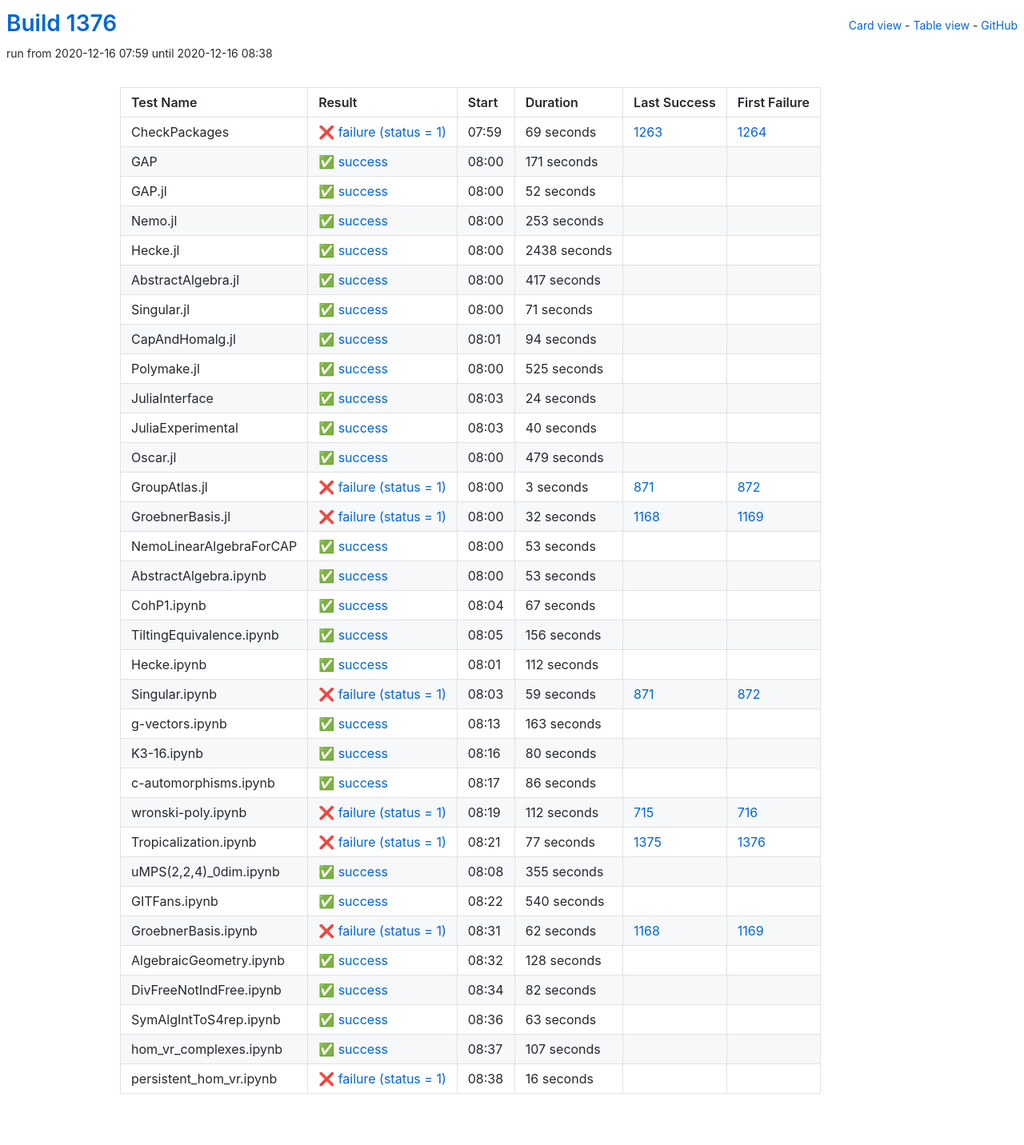
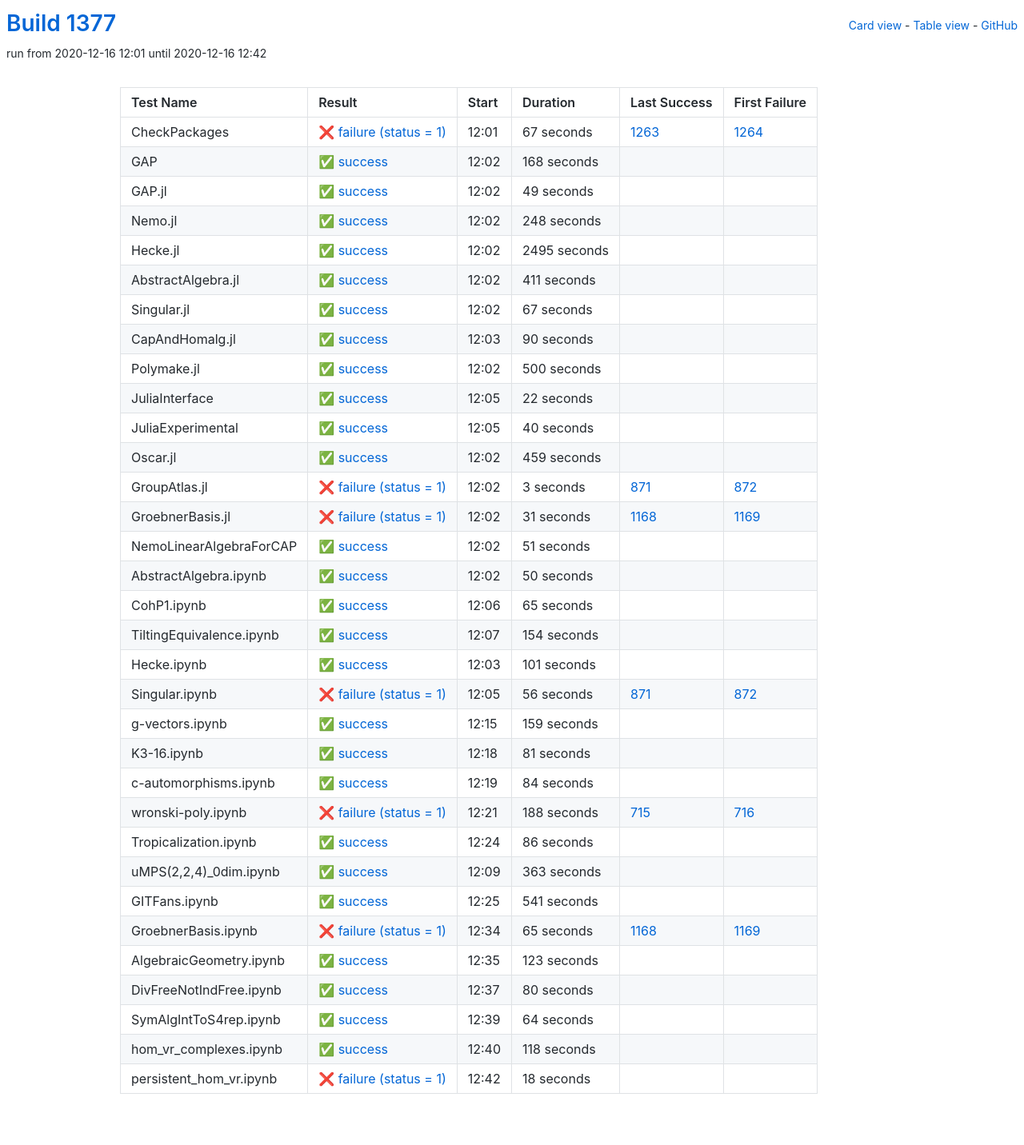
Before and after one commit to oscar-system/oscar-ci-status-stable, a Jekyll site: the page built from table.html, in a window 1280 px wide. Shown: the whole page at 80% size. Built offline with Jekyll 4.4.1, drawn with Linux system fonts in a browser that asks for light colours.

Commit message:
Build #1377

```diff
--- a/_data/ci.yml
+++ b/_data/ci.yml
@@ -1,6 +1,6 @@
 ---
-build: 1376
-build_url: https://oscarci.mathematik.uni-kl.de/job/oscar-stable/1376/
+build: 1377
+build_url: https://oscarci.mathematik.uni-kl.de/job/oscar-stable/1377/
 job: oscar-stable
 organization: oscar-system
 repo: oscar-ci-status-stable
@@ -8,128 +8,128 @@ repourl: https://github.com/oscar-system/oscar-ci-status-stable
 tests:
 - name: CheckPackages
   id: checkpackages
-  log: https://oscarci.mathematik.uni-kl.de/job/oscar-stable/1376/artifact/logs/build-1376/CheckPackages.log
-  start: 2020-12-16 07:59
+  log: https://oscarci.mathematik.uni-kl.de/job/oscar-stable/1377/artifact/logs/build-1377/CheckPackages.log
+  start: 2020-12-16 12:01
   success: false
   exitcode: 1
   status: failure
-  duration: 69
+  duration: 67
   last_success: 1263
   last_success_url: https://oscarci.mathematik.uni-kl.de/job/oscar-stable/1263/
   first_failure: 1264
   first_failure_url: https://oscarci.mathematik.uni-kl.de/job/oscar-stable/1264/
 - name: GAP
   id: gap
-  log: https://oscarci.mathematik.uni-kl.de/job/oscar-stable/1376/artifact/logs/build-1376/GAP.log
-  start: 2020-12-16 08:00
+  log: https://oscarci.mathematik.uni-kl.de/job/oscar-stable/1377/artifact/logs/build-1377/GAP.log
+  start: 2020-12-16 12:02
   success: true
   exitcode: 0
   status: success
-  duration: 171
+  duration: 168
   last_success: false
   last_success_url:
   first_failure: false
   first_failure_url:
 - name: GAP.jl
   id: gap-jl
-  log: https://oscarci.mathematik.uni-kl.de/job/oscar-stable/1376/artifact/logs/build-1376/GAP.jl.log
-  start: 2020-12-16 08:00
+  log: https://oscarci.mathematik.uni-kl.de/job/oscar-stable/1377/artifact/logs/build-1377/GAP.jl.log
+  start: 2020-12-16 12:02
   success: true
   exitcode: 0
   status: success
-  duration: 52
+  duration: 49
   last_success: false
   last_success_url:
   first_failure: false
   first_failure_url:
 - name: Nemo.jl
   id: nemo-jl
-  log: https://oscarci.mathematik.uni-kl.de/job/oscar-stable/1376/artifact/logs/build-1376/Nemo.jl.log
-  start: 2020-12-16 08:00
+  log: https://oscarci.mathematik.uni-kl.de/job/oscar-stable/1377/artifact/logs/build-1377/Nemo.jl.log
+  start: 2020-12-16 12:02
   success: true
   exitcode: 0
   status: success
-  duration: 253
+  duration: 248
   last_success: false
   last_success_url:
   first_failure: false
   first_failure_url:
 - name: Hecke.jl
   id: hecke-jl
-  log: https://oscarci.mathematik.uni-kl.de/job/oscar-stable/1376/artifact/logs/build-1376/Hecke.jl.log
-  start: 2020-12-16 08:00
+  log: https://oscarci.mathematik.uni-kl.de/job/oscar-stable/1377/artifact/logs/build-1377/Hecke.jl.log
+  start: 2020-12-16 12:02
   success: true
   exitcode: 0
   status: success
-  duration: 2438
+  duration: 2495
   last_success: false
   last_success_url:
   first_failure: false
   first_failure_url:
 - name: AbstractAlgebra.jl
   id: abstractalgebra-jl
-  log: https://oscarci.mathematik.uni-kl.de/job/oscar-stable/1376/artifact/logs/build-1376/AbstractAlgebra.jl.log
-  start: 2020-12-16 08:00
+  log: https://oscarci.mathematik.uni-kl.de/job/oscar-stable/1377/artifact/logs/build-1377/AbstractAlgebra.jl.log
+  start: 2020-12-16 12:02
   success: true
   exitcode: 0
   status: success
-  duration: 417
+  duration: 411
   last_success: false
   last_success_url:
   first_failure: false
   first_failure_url:
 - name: Singular.jl
   id: singular-jl
-  log: https://oscarci.mathematik.uni-kl.de/job/oscar-stable/1376/artifact/logs/build-1376/Singular.jl.log
-  start: 2020-12-16 08:00
+  log: https://oscarci.mathematik.uni-kl.de/job/oscar-stable/1377/artifact/logs/build-1377/Singular.jl.log
+  start: 2020-12-16 12:02
   success: true
   exitcode: 0
   status: success
-  duration: 71
+  duration: 67
   last_success: false
   last_success_url:
   first_failure: false
   first_failure_url:
 - name: CapAndHomalg.jl
   id: capandhomalg-jl
-  log: https://oscarci.mathematik.uni-kl.de/job/oscar-stable/1376/artifact/logs/build-1376/CapAndHomalg.jl.log
-  start: 2020-12-16 08:01
+  log: https://oscarci.mathematik.uni-kl.de/job/oscar-stable/1377/artifact/logs/build-1377/CapAndHomalg.jl.log
+  start: 2020-12-16 12:03
   success: true
   exitcode: 0
   status: success
-  duration: 94
+  duration: 90
   last_success: false
   last_success_url:
   first_failure: false
   first_failure_url:
 - name: Polymake.jl
   id: polymake-jl
-  log: https://oscarci.mathematik.uni-kl.de/job/oscar-stable/1376/artifact/logs/build-1376/Polymake.jl.log
-  start: 2020-12-16 08:00
+  log: https://oscarci.mathematik.uni-kl.de/job/oscar-stable/1377/artifact/logs/build-1377/Polymake.jl.log
+  start: 2020-12-16 12:02
   success: true
   exitcode: 0
   status: success
-  duration: 525
+  duration: 500
   last_success: false
   last_success_url:
   first_failure: false
   first_failure_url:
 - name: JuliaInterface
   id: juliainterface
-  log: https://oscarci.mathematik.uni-kl.de/job/oscar-stable/1376/artifact/logs/build-1376/JuliaInterface.log
-  start: 2020-12-16 08:03
+  log: https://oscarci.mathematik.uni-kl.de/job/oscar-stable/1377/artifact/logs/build-1377/JuliaInterface.log
+  start: 2020-12-16 12:05
   success: true
   exitcode: 0
   status: success
-  duration: 24
+  duration: 22
   last_success: false
   last_success_url:
   first_failure: false
   first_failure_url:
 - name: JuliaExperimental
   id: juliaexperimental
-  log: https://oscarci.mathematik.uni-kl.de/job/oscar-stable/1376/artifact/logs/build-1376/JuliaExperimental.log
-  start: 2020-12-16 08:03
+  log: https://oscarci.mathematik.uni-kl.de/job/oscar-stable/1377/artifact/logs/build-1377/JuliaExperimental.log
+  start: 2020-12-16 12:05
   success: true
   exitcode: 0
   status: success
@@ -140,20 +140,20 @@ tests:
   first_failure_url:
 - name: Oscar.jl
   id: oscar-jl
-  log: https://oscarci.mathematik.uni-kl.de/job/oscar-stable/1376/artifact/logs/build-1376/Oscar.jl.log
-  start: 2020-12-16 08:00
+  log: https://oscarci.mathematik.uni-kl.de/job/oscar-stable/1377/artifact/logs/build-1377/Oscar.jl.log
+  start: 2020-12-16 12:02
   success: true
   exitcode: 0
   status: success
-  duration: 479
+  duration: 459
   last_success: false
   last_success_url:
   first_failure: false
   first_failure_url:
 - name: GroupAtlas.jl
   id: groupatlas-jl
-  log: https://oscarci.mathematik.uni-kl.de/job/oscar-stable/1376/artifact/logs/build-1376/GroupAtlas.jl.log
-  start: 2020-12-16 08:00
+  log: https://oscarci.mathematik.uni-kl.de/job/oscar-stable/1377/artifact/logs/build-1377/GroupAtlas.jl.log
+  start: 2020-12-16 12:02
   success: false
   exitcode: 1
   status: failure
@@ -164,104 +164,200 @@ tests:
   first_failure_url: https://oscarci.mathematik.uni-kl.de/job/oscar-stable/872/
 - name: GroebnerBasis.jl
   id: groebnerbasis-jl
-  log: https://oscarci.mathematik.uni-kl.de/job/oscar-stable/1376/artifact/logs/build-1376/GroebnerBasis.jl.log
-  start: 2020-12-16 08:00
+  log: https://oscarci.mathematik.uni-kl.de/job/oscar-stable/1377/artifact/logs/build-1377/GroebnerBasis.jl.log
+  start: 2020-12-16 12:02
   success: false
   exitcode: 1
   status: failure
-  duration: 32
+  duration: 31
   last_success: 1168
   last_success_url: https://oscarci.mathematik.uni-kl.de/job/oscar-stable/1168/
   first_failure: 1169
   first_failure_url: https://oscarci.mathematik.uni-kl.de/job/oscar-stable/1169/
 - name: NemoLinearAlgebraForCAP
   id: nemolinearalgebraforcap
-  log: https://oscarci.mathematik.uni-kl.de/job/oscar-stable/1376/artifact/logs/build-1376/NemoLinearAlgebraForCAP.log
-  start: 2020-12-16 08:00
+  log: https://oscarci.mathematik.uni-kl.de/job/oscar-stable/1377/artifact/logs/build-1377/NemoLinearAlgebraForCAP.log
+  start: 2020-12-16 12:02
   success: true
   exitcode: 0
   status: success
-  duration: 53
+  duration: 51
   last_success: false
   last_success_url:
   first_failure: false
   first_failure_url:
 - name: AbstractAlgebra.ipynb
   id: abstractalgebra-ipynb
-  log: https://oscarci.mathematik.uni-kl.de/job/oscar-stable/1376/artifact/logs/build-1376/AbstractAlgebra.ipynb.log
-  start: 2020-12-16 08:00
+  log: https://oscarci.mathematik.uni-kl.de/job/oscar-stable/1377/artifact/logs/build-1377/AbstractAlgebra.ipynb.log
+  start: 2020-12-16 12:02
   success: true
   exitcode: 0
   status: success
-  duration: 53
+  duration: 50
   last_success: false
   last_success_url:
   first_failure: false
   first_failure_url:
 - name: CohP1.ipynb
   id: cohp1-ipynb
-  log: https://oscarci.mathematik.uni-kl.de/job/oscar-stable/1376/artifact/logs/build-1376/CohP1.ipynb.log
-  start: 2020-12-16 08:04
+  log: https://oscarci.mathematik.uni-kl.de/job/oscar-stable/1377/artifact/logs/build-1377/CohP1.ipynb.log
+  start: 2020-12-16 12:06
   success: true
   exitcode: 0
   status: success
-  duration: 67
+  duration: 65
   last_success: false
   last_success_url:
   first_failure: false
   first_failure_url:
 - name: TiltingEquivalence.ipynb
   id: tiltingequivalence-ipynb
-  log: https://oscarci.mathematik.uni-kl.de/job/oscar-stable/1376/artifact/logs/build-1376/TiltingEquivalence.ipynb.log
-  start: 2020-12-16 08:05
+  log: https://oscarci.mathematik.uni-kl.de/job/oscar-stable/1377/artifact/logs/build-1377/TiltingEquivalence.ipynb.log
+  start: 2020-12-16 12:07
   success: true
   exitcode: 0
   status: success
-  duration: 156
+  duration: 154
   last_success: false
   last_success_url:
   first_failure: false
   first_failure_url:
 - name: Hecke.ipynb
   id: hecke-ipynb
-  log: https://oscarci.mathematik.uni-kl.de/job/oscar-stable/1376/artifact/logs/build-1376/Hecke.ipynb.log
-  start: 2020-12-16 08:01
+  log: https://oscarci.mathematik.uni-kl.de/job/oscar-stable/1377/artifact/logs/build-1377/Hecke.ipynb.log
+  start: 2020-12-16 12:03
   success: true
   exitcode: 0
   status: success
-  duration: 112
+  duration: 101
   last_success: false
   last_success_url:
   first_failure: false
   first_failure_url:
 - name: Singular.ipynb
   id: singular-ipynb
-  log: https://oscarci.mathematik.uni-kl.de/job/oscar-stable/1376/artifact/logs/build-1376/Singular.ipynb.log
-  start: 2020-12-16 08:03
+  log: https://oscarci.mathematik.uni-kl.de/job/oscar-stable/1377/artifact/logs/build-1377/Singular.ipynb.log
+  start: 2020-12-16 12:05
   success: false
   exitcode: 1
   status: failure
-  duration: 59
+  duration: 56
   last_success: 871
   last_success_url: https://oscarci.mathematik.uni-kl.de/job/oscar-stable/871/
   first_failure: 872
   first_failure_url: https://oscarci.mathematik.uni-kl.de/job/oscar-stable/872/
 - name: g-vectors.ipynb
   id: g-vectors-ipynb
-  log: https://oscarci.mathematik.uni-kl.de/job/oscar-stable/1376/artifact/logs/build-1376/g-vectors.ipynb.log
-  start: 2020-12-16 08:13
+  log: https://oscarci.mathematik.uni-kl.de/job/oscar-stable/1377/artifact/logs/build-1377/g-vectors.ipynb.log
+  start: 2020-12-16 12:15
   success: true
   exitcode: 0
   status: success
-  duration: 163
+  duration: 159
   last_success: false
   last_success_url:
   first_failure: false
   first_failure_url:
 - name: K3-16.ipynb
   id: k3-16-ipynb
-  log: https://oscarci.mathematik.uni-kl.de/job/oscar-stable/1376/artifact/logs/build-1376/K3-16.ipynb.log
-  start: 2020-12-16 08:16
+  log: https://oscarci.mathematik.uni-kl.de/job/oscar-stable/1377/artifact/logs/build-1377/K3-16.ipynb.log
+  start: 2020-12-16 12:18
+  success: true
+  exitcode: 0
+  status: success
+  duration: 81
+  last_success: false
+  last_success_url:
+  first_failure: false
+  first_failure_url:
+- name: c-automorphisms.ipynb
+  id: c-automorphisms-ipynb
+  log: https://oscarci.mathematik.uni-kl.de/job/oscar-stable/1377/artifact/logs/build-1377/c-automorphisms.ipynb.log
+  start: 2020-12-16 12:19
+  success: true
+  exitcode: 0
+  status: success
+  duration: 84
+  last_success: false
+  last_success_url:
+  first_failure: false
+  first_failure_url:
+- name: wronski-poly.ipynb
+  id: wronski-poly-ipynb
+  log: https://oscarci.mathematik.uni-kl.de/job/oscar-stable/1377/artifact/logs/build-1377/wronski-poly.ipynb.log
+  start: 2020-12-16 12:21
+  success: false
+  exitcode: 1
+  status: failure
+  duration: 188
+  last_success: 715
+  last_success_url: https://oscarci.mathematik.uni-kl.de/job/oscar-stable/715/
+  first_failure: 716
+  first_failure_url: https://oscarci.mathematik.uni-kl.de/job/oscar-stable/716/
+- name: Tropicalization.ipynb
+  id: tropicalization-ipynb
+  log: https://oscarci.mathematik.uni-kl.de/job/oscar-stable/1377/artifact/logs/build-1377/Tropicalization.ipynb.log
+  start: 2020-12-16 12:24
+  success: true
+  exitcode: 0
+  status: success
+  duration: 86
+  last_success: false
+  last_success_url:
+  first_failure: false
+  first_failure_url:
+- name: uMPS(2,2,4)_0dim.ipynb
+  id: umps-2-2-4-0dim-ipynb
+  log: https://oscarci.mathematik.uni-kl.de/job/oscar-stable/1377/artifact/logs/build-1377/uMPS-2-2-4-_0dim.ipynb.log
+  start: 2020-12-16 12:09
+  success: true
+  exitcode: 0
+  status: success
+  duration: 363
+  last_success: false
+  last_success_url:
+  first_failure: false
+  first_failure_url:
+- name: GITFans.ipynb
+  id: gitfans-ipynb
+  log: https://oscarci.mathematik.uni-kl.de/job/oscar-stable/1377/artifact/logs/build-1377/GITFans.ipynb.log
+  start: 2020-12-16 12:25
+  success: true
+  exitcode: 0
+  status: success
+  duration: 541
+  last_success: false
+  last_success_url:
+  first_failure: false
+  first_failure_url:
+- name: GroebnerBasis.ipynb
+  id: groebnerbasis-ipynb
+  log: https://oscarci.mathematik.uni-kl.de/job/oscar-stable/1377/artifact/logs/build-1377/GroebnerBasis.ipynb.log
+  start: 2020-12-16 12:34
+  success: false
+  exitcode: 1
+  status: failure
+  duration: 65
+  last_success: 1168
+  last_success_url: https://oscarci.mathematik.uni-kl.de/job/oscar-stable/1168/
+  first_failure: 1169
+  first_failure_url: https://oscarci.mathematik.uni-kl.de/job/oscar-stable/1169/
+- name: AlgebraicGeometry.ipynb
+  id: algebraicgeometry-ipynb
+  log: https://oscarci.mathematik.uni-kl.de/job/oscar-stable/1377/artifact/logs/build-1377/AlgebraicGeometry.ipynb.log
+  start: 2020-12-16 12:35
+  success: true
+  exitcode: 0
+  status: success
+  duration: 123
+  last_success: false
+  last_success_url:
+  first_failure: false
+  first_failure_url:
+- name: DivFreeNotIndFree.ipynb
+  id: divfreenotindfree-ipynb
+  log: https://oscarci.mathematik.uni-kl.de/job/oscar-stable/1377/artifact/logs/build-1377/DivFreeNotIndFree.ipynb.log
+  start: 2020-12-16 12:37
   success: true
   exitcode: 0
   status: success
@@ -270,134 +366,38 @@ tests:
   last_success_url:
   first_failure: false
   first_failure_url:
-- name: c-automorphisms.ipynb
-  id: c-automorphisms-ipynb
-  log: https://oscarci.mathematik.uni-kl.de/job/oscar-stable/1376/artifact/logs/build-1376/c-automorphisms.ipynb.log
-  start: 2020-12-16 08:17
+- name: SymAlgIntToS4rep.ipynb
+  id: symalginttos4rep-ipynb
+  log: https://oscarci.mathematik.uni-kl.de/job/oscar-stable/1377/artifact/logs/build-1377/SymAlgIntToS4rep.ipynb.log
+  start: 2020-12-16 12:39
   success: true
   exitcode: 0
   status: success
-  duration: 86
-  last_success: false
-  last_success_url:
-  first_failure: false
-  first_failure_url:
-- name: wronski-poly.ipynb
-  id: wronski-poly-ipynb
-  log: https://oscarci.mathematik.uni-kl.de/job/oscar-stable/1376/artifact/logs/build-1376/wronski-poly.ipynb.log
-  start: 2020-12-16 08:19
-  success: false
-  exitcode: 1
-  status: failure
-  duration: 112
-  last_success: 715
-  last_success_url: https://oscarci.mathematik.uni-kl.de/job/oscar-stable/715/
-  first_failure: 716
-  first_failure_url: https://oscarci.mathematik.uni-kl.de/job/oscar-stable/716/
-- name: Tropicalization.ipynb
-  id: tropicalization-ipynb
-  log: https://oscarci.mathematik.uni-kl.de/job/oscar-stable/1376/artifact/logs/build-1376/Tropicalization.ipynb.log
-  start: 2020-12-16 08:21
-  success: false
-  exitcode: 1
-  status: failure
-  duration: 77
-  last_success: 1375
-  last_success_url: https://oscarci.mathematik.uni-kl.de/job/oscar-stable/1375/
-  first_failure: 1376
-  first_failure_url: https://oscarci.mathematik.uni-kl.de/job/oscar-stable/1376/
-- name: uMPS(2,2,4)_0dim.ipynb
-  id: umps-2-2-4-0dim-ipynb
-  log: https://oscarci.mathematik.uni-kl.de/job/oscar-stable/1376/artifact/logs/build-1376/uMPS-2-2-4-_0dim.ipynb.log
-  start: 2020-12-16 08:08
-  success: true
-  exitcode: 0
-  status: success
-  duration: 355
-  last_success: false
-  last_success_url:
-  first_failure: false
-  first_failure_url:
-- name: GITFans.ipynb
-  id: gitfans-ipynb
-  log: https://oscarci.mathematik.uni-kl.de/job/oscar-stable/1376/artifact/logs/build-1376/GITFans.ipynb.log
-  start: 2020-12-16 08:22
-  success: true
-  exitcode: 0
-  status: success
-  duration: 540
-  last_success: false
-  last_success_url:
-  first_failure: false
-  first_failure_url:
-- name: GroebnerBasis.ipynb
-  id: groebnerbasis-ipynb
-  log: https://oscarci.mathematik.uni-kl.de/job/oscar-stable/1376/artifact/logs/build-1376/GroebnerBasis.ipynb.log
-  start: 2020-12-16 08:31
-  success: false
-  exitcode: 1
-  status: failure
-  duration: 62
-  last_success: 1168
-  last_success_url: https://oscarci.mathematik.uni-kl.de/job/oscar-stable/1168/
-  first_failure: 1169
-  first_failure_url: https://oscarci.mathematik.uni-kl.de/job/oscar-stable/1169/
-- name: AlgebraicGeometry.ipynb
-  id: algebraicgeometry-ipynb
-  log: https://oscarci.mathematik.uni-kl.de/job/oscar-stable/1376/artifact/logs/build-1376/AlgebraicGeometry.ipynb.log
-  start: 2020-12-16 08:32
-  success: true
-  exitcode: 0
-  status: success
-  duration: 128
-  last_success: false
-  last_success_url:
-  first_failure: false
-  first_failure_url:
-- name: DivFreeNotIndFree.ipynb
-  id: divfreenotindfree-ipynb
-  log: https://oscarci.mathematik.uni-kl.de/job/oscar-stable/1376/artifact/logs/build-1376/DivFreeNotIndFree.ipynb.log
-  start: 2020-12-16 08:34
-  success: true
-  exitcode: 0
-  status: success
-  duration: 82
-  last_success: false
-  last_success_url:
-  first_failure: false
-  first_failure_url:
-- name: SymAlgIntToS4rep.ipynb
-  id: symalginttos4rep-ipynb
-  log: https://oscarci.mathematik.uni-kl.de/job/oscar-stable/1376/artifact/logs/build-1376/SymAlgIntToS4rep.ipynb.log
-  start: 2020-12-16 08:36
-  success: true
-  exitcode: 0
-  status: success
-  duration: 63
+  duration: 64
   last_success: false
   last_success_url:
   first_failure: false
   first_failure_url:
 - name: hom_vr_complexes.ipynb
   id: hom-vr-complexes-ipynb
-  log: https://oscarci.mathematik.uni-kl.de/job/oscar-stable/1376/artifact/logs/build-1376/hom_vr_complexes.ipynb.log
-  start: 2020-12-16 08:37
+  log: https://oscarci.mathematik.uni-kl.de/job/oscar-stable/1377/artifact/logs/build-1377/hom_vr_complexes.ipynb.log
+  start: 2020-12-16 12:40
   success: true
   exitcode: 0
   status: success
-  duration: 107
+  duration: 118
   last_success: false
   last_success_url:
   first_failure: false
   first_failure_url:
 - name: persistent_hom_vr.ipynb
   id: persistent-hom-vr-ipynb
-  log: https://oscarci.mathematik.uni-kl.de/job/oscar-stable/1376/artifact/logs/build-1376/persistent_hom_vr.ipynb.log
-  start: 2020-12-16 08:38
+  log: https://oscarci.mathematik.uni-kl.de/job/oscar-stable/1377/artifact/logs/build-1377/persistent_hom_vr.ipynb.log
+  start: 2020-12-16 12:42
   success: false
   exitcode: 1
   status: failure
-  duration: 16
+  duration: 18
   last_success: false
   last_success_url:
   first_failure: false
```
Also changed, not shown: README.md.
